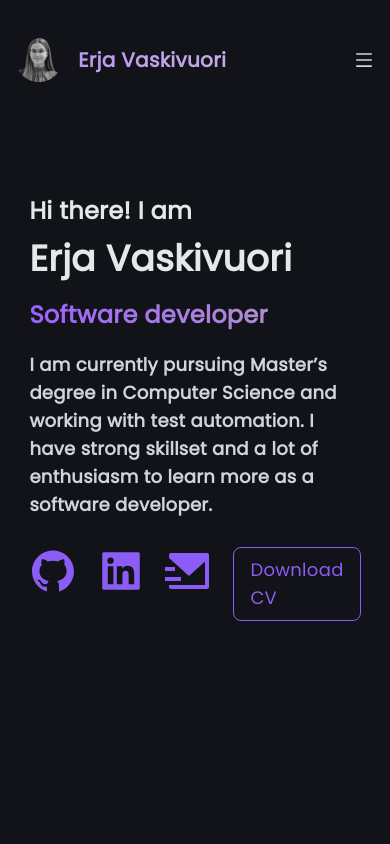
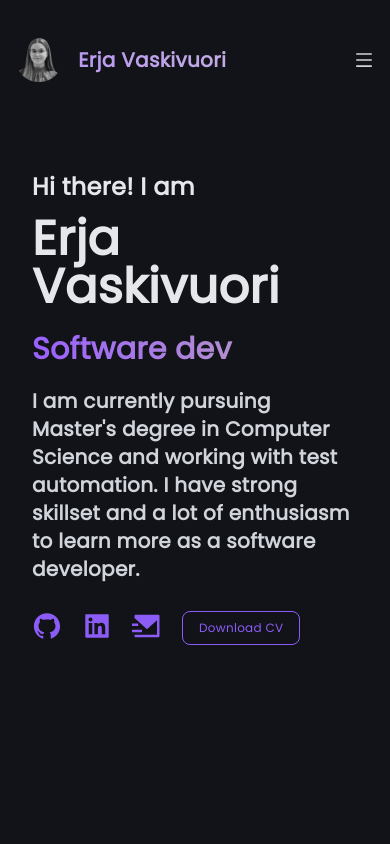
Before and after one commit to erjavaskivuori/erjavaskivuori.github.io, a React (Create React App) app: page / in a window 390 px wide. Shown: the top 844 px of the page. Built offline with nearby package versions, Linux system fonts and the light colour scheme.

Commit message:
fixed size targeting to match tailwinds conventions

```diff
--- a/src/components/Contact.jsx
+++ b/src/components/Contact.jsx
@@ -10,7 +10,7 @@ const Contact = () => {
         id="contact"
       >
         <div className="mx-8 my-auto flex flex-col">
-          <p className="mb-4 text-5xl font-bold text-gray-200 sm:text-5xl md:text-7xl">
+          <p className="mb-4 font-bold text-gray-200 text-5xl md:text-7xl">
             Let&apos;s keep in touch
           </p>
           <div className="my-7 flex flex-col justify-center gap-5 text-5xl text-violet-500 sm:flex-row">
--- a/src/components/Home.jsx
+++ b/src/components/Home.jsx
@@ -7,22 +7,22 @@ const Home = () => {
   return (
     <div>
       <div
-        className="mx-auto flex h-screen max-w-[1100px] flex-col-reverse items-center justify-center sm:flex-row"
+        className="mx-auto flex h-screen max-w-[1100px] flex-row md:flex-col-reverse items-center justify-center"
         id="home"
       >
         <div className="mx-8 my-auto flex-col">
-          <p className="text-2xl font-bold text-gray-200 sm:text-2xl md:text-3xl">
+          <p className="font-bold text-gray-200 text-2xl md:text-3xl">
             Hi there! I am
           </p>
-          <p className="pt-3 text-4xl font-bold text-gray-200 sm:text-5xl md:text-6xl">
+          <p className="pt-3 font-bold text-gray-200 text-5xl md:text-6xl">
             Erja Vaskivuori
           </p>
-          <h1 className="my-2 py-3 text-2xl font-bold sm:text-3xl md:py-6 md:text-5xl">
+          <h1 className="my-2 py-3 font-bold text-3xl md:py-6 md:text-5xl">
             <TypeAnimation
               sequence={[
                 "Software developer",
                 1000,
-                "M.Sc. student in CS",
+                "Master's student in CS",
                 1000
               ]}
               wrapper="span"
@@ -31,13 +31,13 @@ const Home = () => {
             />
           </h1>
           <div className="flex items-center justify-center">
-            <p className="text-lg font-bold text-gray-300 sm:text-xl md:text-2xl">
-              I am currently pursuing Master’s degree in Computer Science and
+            <p className="font-bold text-gray-300 text-xl md:text-2xl">
+              I am currently pursuing Master&apos;s degree in Computer Science and
               working with test automation. I have strong skillset and a lot of
               enthusiasm to learn more as a software developer.
             </p>
           </div>
-          <div className="my-7 flex justify-start gap-5 text-5xl text-violet-500">
+          <div className="my-7 flex justify-start gap-5 text-3xl md:text-5xl text-violet-500">
             <a
               href="https://github.com/erjavaskivuori"
               className="button-hover"
@@ -56,7 +56,7 @@ const Home = () => {
             <a
               href="/cv_test.pdf"
               download="vaskivuori_cv"
-              className="button-hover rounded-lg border border-violet-500 px-4 py-2 text-lg text-violet-500"
+              className="button-hover rounded-lg border border-violet-500 px-4 py-2 text-xs md:text-xl text-violet-500"
             >
               Download CV
             </a>
```
